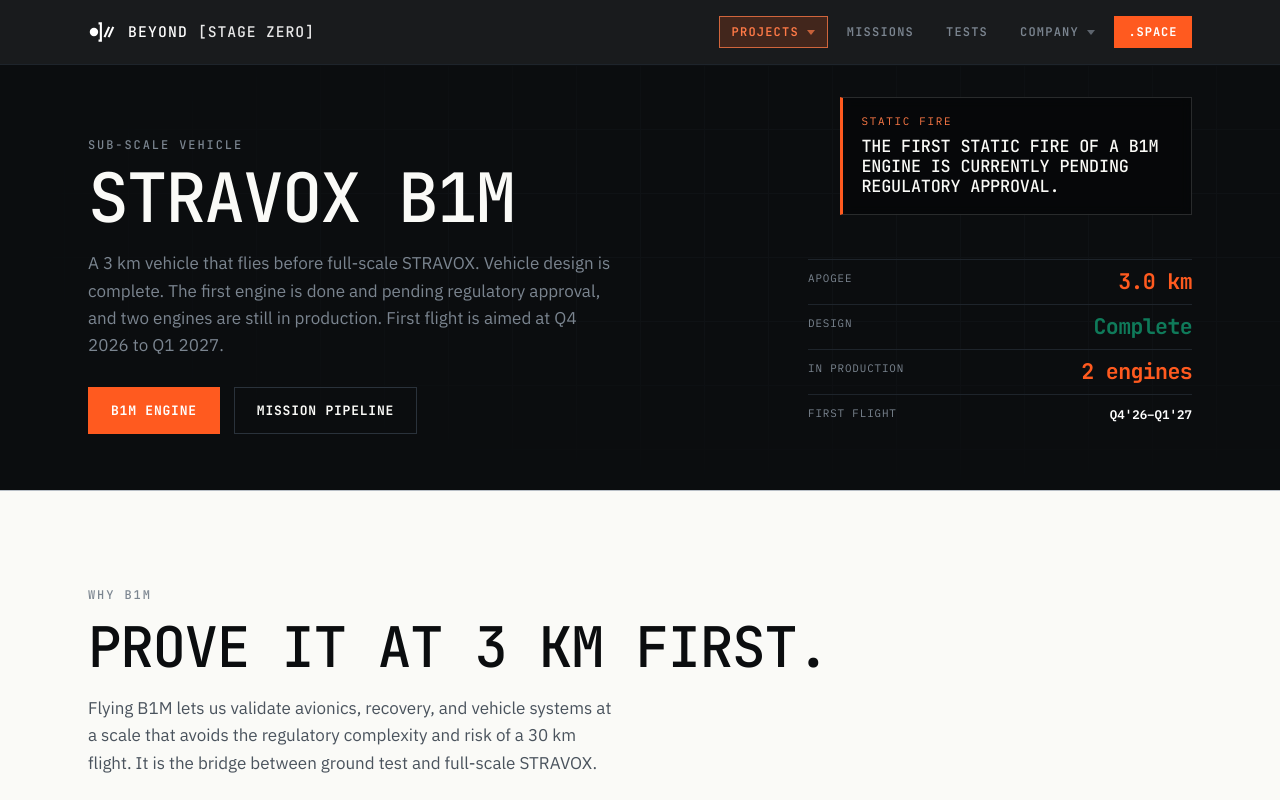
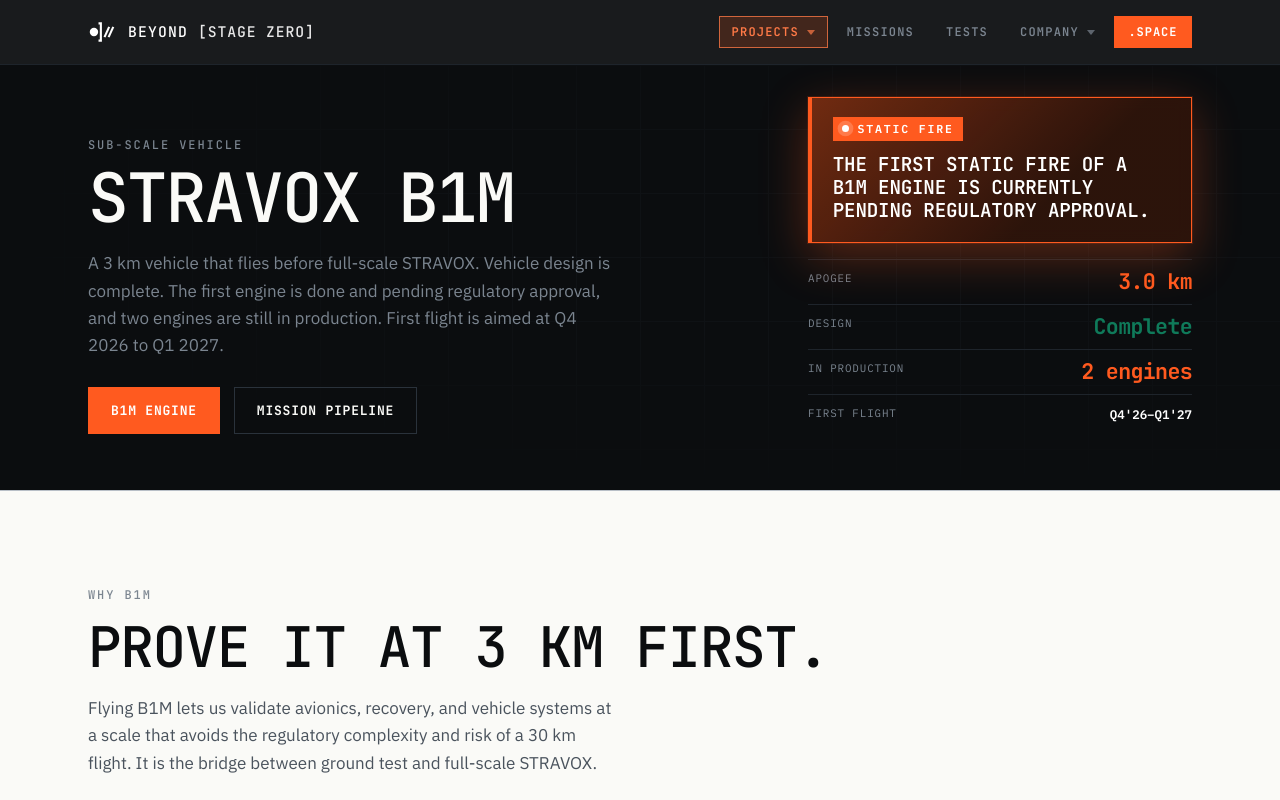
Before and after one commit to willg7856/bsz, a React (Vite) app: page /b1m in a window 1280 px wide. Shown: the top 800 px of the page. Built offline with nearby package versions, Linux system fonts and the light colour scheme.

Commit message:
Make the header notices stand out: orange tint, glow, and a pulsing status tag.
Co-Authored-By: Claude Opus 5.5 <noreply@anthropic.com>
Claude-Session: https://claude.ai/code/session_01Nbw1qkAxFPCv8P9ino9dyk

```diff
--- a/src/index.css
+++ b/src/index.css
@@ -1640,38 +1640,61 @@ h1, h2, h3, h4, p { margin: 0; }
   z-index: 4;
   top: clamp(1.5rem, 4vh, 2.5rem);
   right: max(var(--container-pad), calc((100% - var(--container-max)) / 2 + var(--container-pad)));
-  width: min(22rem, 40%);
-  padding: 1rem 1.15rem 1.1rem;
-  background: rgba(5, 6, 7, 0.72);
-  border: 1px solid rgba(255, 255, 255, 0.14);
-  border-left: 3px solid var(--ignition-500);
-  backdrop-filter: blur(6px);
-  -webkit-backdrop-filter: blur(6px);
+  width: min(24rem, 40%);
+  padding: 1.15rem 1.3rem 1.25rem;
+  background:
+    linear-gradient(135deg, rgba(255, 90, 31, 0.42), rgba(255, 90, 31, 0.14) 65%),
+    rgba(10, 8, 7, 0.82);
+  border: 1px solid var(--ignition-500);
+  border-left-width: 4px;
+  box-shadow: 0 0 0 1px rgba(255, 90, 31, 0.15), 0 14px 48px rgba(255, 90, 31, 0.32);
+  backdrop-filter: blur(8px);
+  -webkit-backdrop-filter: blur(8px);
 }
 .hero-notice-label {
-  margin: 0 0 0.5rem;
+  display: inline-flex;
+  align-items: center;
+  gap: 0.5rem;
+  margin: 0 0 0.75rem;
+  padding: 0.3rem 0.6rem;
+  background: var(--ignition-500);
   font-family: var(--font-mono);
-  font-size: 0.68rem;
+  font-size: 0.72rem;
+  font-weight: 600;
   letter-spacing: 0.16em;
   text-transform: uppercase;
-  color: var(--ignition-400);
+  color: #fff;
+}
+.hero-notice-label::before {
+  content: "";
+  width: 7px;
+  height: 7px;
+  border-radius: 50%;
+  background: #fff;
+  box-shadow: 0 0 0 0 rgba(255, 255, 255, 0.7);
+  animation: hero-notice-pulse 1.8s ease-out infinite;
+}
+@keyframes hero-notice-pulse {
+  0% { box-shadow: 0 0 0 0 rgba(255, 255, 255, 0.7); }
+  70% { box-shadow: 0 0 0 6px rgba(255, 255, 255, 0); }
+  100% { box-shadow: 0 0 0 0 rgba(255, 255, 255, 0); }
 }
 .hero-notice-title {
   margin: 0 0 0.5rem;
   font-family: var(--font-display);
-  font-weight: 500;
-  font-size: 1.05rem;
+  font-weight: 600;
+  font-size: 1.2rem;
   line-height: 1.2;
   letter-spacing: -0.01em;
   text-transform: uppercase;
-  color: var(--paper-100);
+  color: #fff;
 }
 .hero-notice-title:last-child { margin-bottom: 0; }
 .hero-notice-body {
   margin: 0;
-  font-size: 0.85rem;
+  font-size: 0.88rem;
   line-height: 1.55;
-  color: #c3c9cf;
+  color: #e3e6e9;
 }
 .nozzle-figures.count-1 { grid-template-columns: minmax(0, 36rem); }
 .nozzle-figures figure { margin: 0; min-width: 0; }
```
